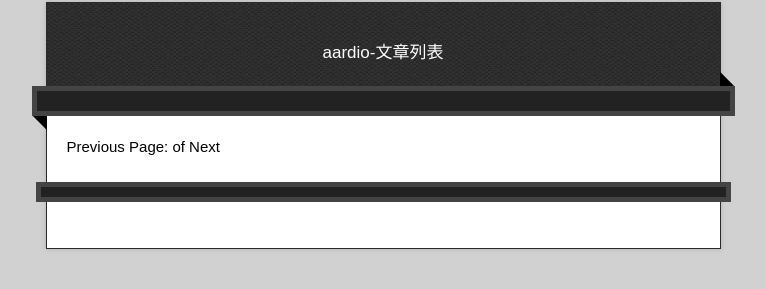
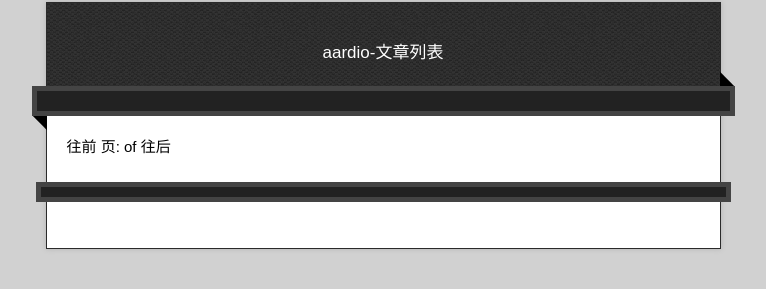
Before and after one commit to ztmdnike/aardio, a Jekyll site: the page built from index.html, in a window 1280 px wide. Shown: the part 128-417 px from the top of the page, without its empty margins (257-1023 px from the left). Built offline with Jekyll 4.4.1, drawn with Linux system fonts in a browser that asks for light colours.

Commit message:
Create index.html

```diff
--- a/index.html
+++ b/index.html
@@ -12,14 +12,14 @@
 <!-- 分页链接 -->
 <div class="pagination">
 {% if paginator.previous_page %}
-<a href="/page{{ paginator.previous_page }}" class="previous">Previous</a>
+<a href="/page{{ paginator.previous_page }}" class="previous">往前</a>
 {% else %}
-<span class="previous">Previous</span>
+<span class="previous">往前</span>
 {% endif %}
-<span class="page_number ">Page: {{ paginator.page }} of {{ paginator.total_pages }}</span>
+<span class="page_number ">页: {{ paginator.page }} of {{ paginator.total_pages }}</span>
 {% if paginator.next_page %}
-<a href="/page{{ paginator.next_page }}" class="next">Next</a>
+<a href="/page{{ paginator.next_page }}" class="next">往后</a>
 {% else %}
-<span class="next ">Next</span>
+<span class="next ">往后</span>
 {% endif %}
 </div>
```
